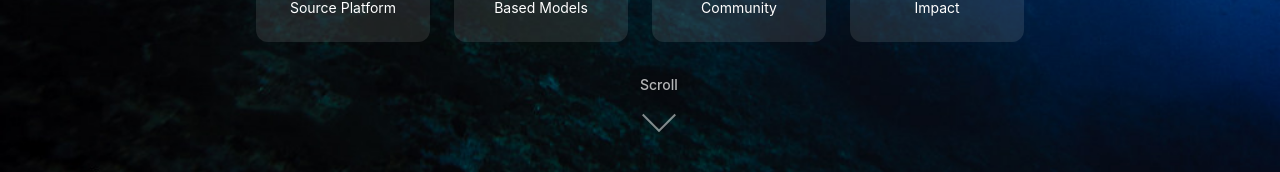
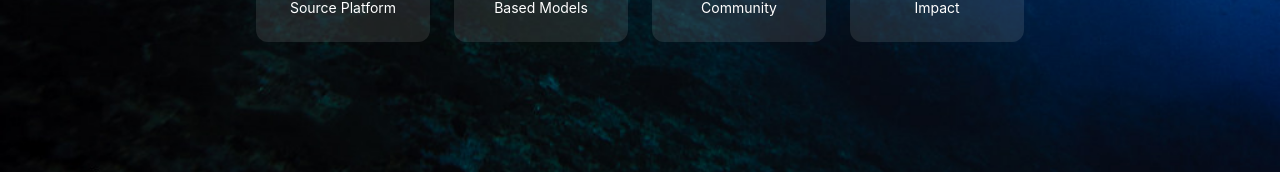
Before and after one commit to TheReefcraftProject/reefcraft.github.io, a React (Vite) app: page / in a window 1280 px wide. Shown: the part 628-800 px from the top of the page. Built offline with nearby package versions, Linux system fonts and the light colour scheme.

Commit message:
Remove scroll indicator

```diff
--- a/src/components/Hero.tsx
+++ b/src/components/Hero.tsx
@@ -66,14 +66,6 @@ const Hero = () => {
           </div>
         </div>
       </div>
-
-      {/* Scroll Indicator */}
-      <div className="absolute bottom-8 left-1/2 transform -translate-x-1/2 animate-bounce">
-        <div className="flex flex-col items-center space-y-2">
-          <div className="text-white/70 text-sm font-medium">Scroll</div>
-          <div className="w-6 h-6 border-2 border-white/50 border-t-0 border-l-0 transform rotate-45"></div>
-        </div>
-      </div>
     </section>
   );
 };
```
